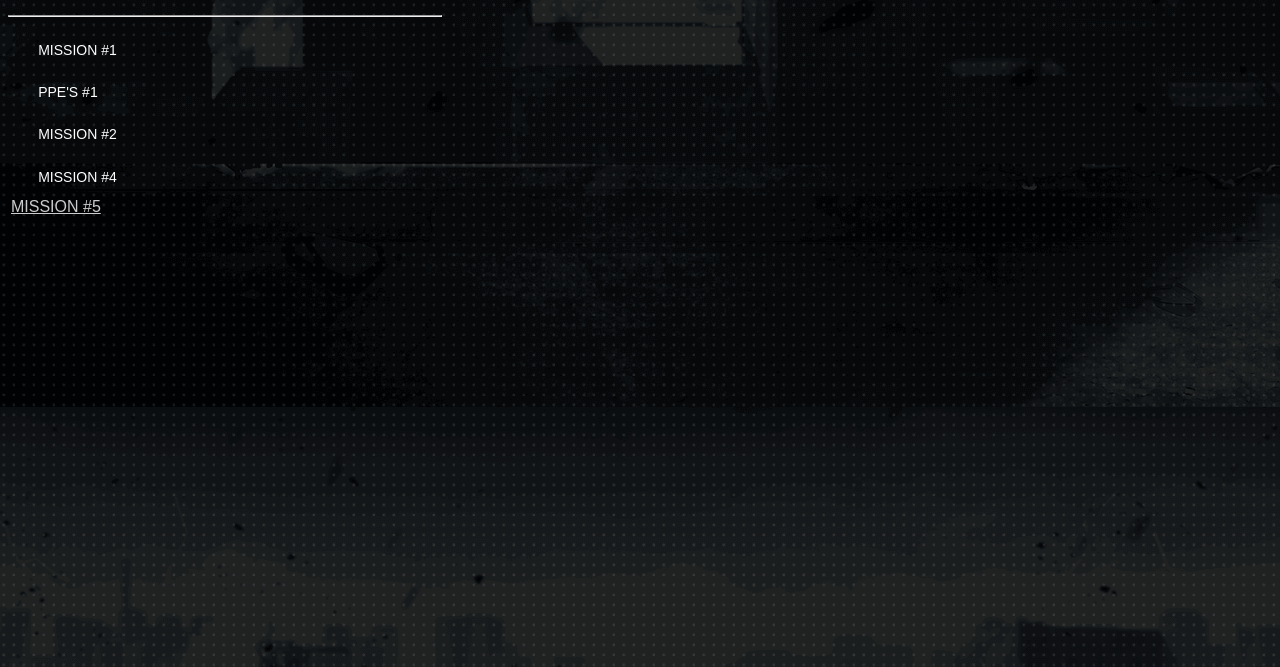
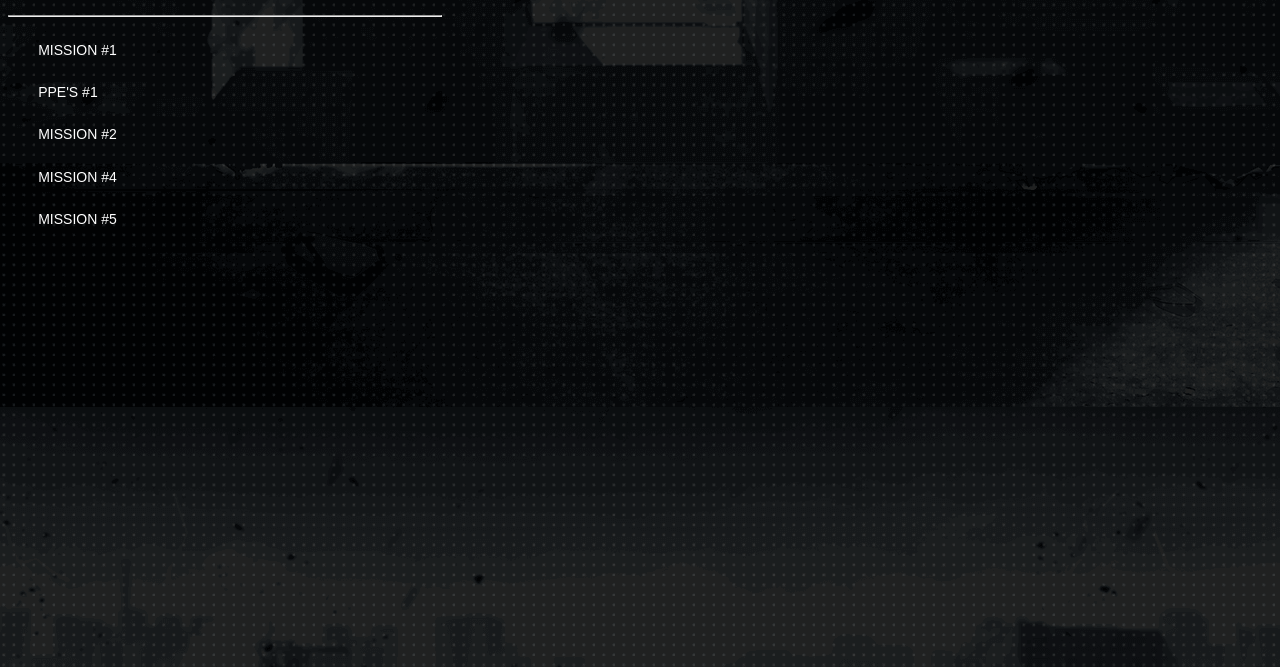
Before and after one commit to Pachin-ko/Portfolio, a plain HTML site: page sommairemissions.html in a window 1280 px wide. Shown: the part 133-800 px from the top of the page. Drawn offline with Linux system fonts and the light colour scheme.

Commit message:
Add files via upload

```diff
--- a/sommairemissions.html
+++ b/sommairemissions.html
@@ -3,9 +3,8 @@
 <head>
     <meta charset="UTF-8">
     <meta name="viewport" content="width=device-width, initial-scale=1.0">
-    <title>Missions</title>
+    <title>Document</title>
     <link rel="stylesheet" href="homepage.css">
-    <link rel="icon" href="logo.png">
 </head>
 <body>
     <header>
@@ -25,7 +24,7 @@
     <a href="PPEs/Mission 1/"><button>PPE'S #1</button></a><br>
     <a href="mission 2/"><button>MISSION #2</button></a><br>
     <a href="mission 4/"><button>MISSION #4</button></a><br>
-    <a href="mission 5/=><button>MISSION #5</button></a><br>
+    <a href="mission 5/"><button>MISSION #5</button></a>
 </td></tr>
 </table>
 </body>
```
Also changed, not shown: sommairetp.html (+2 -2 lines).
